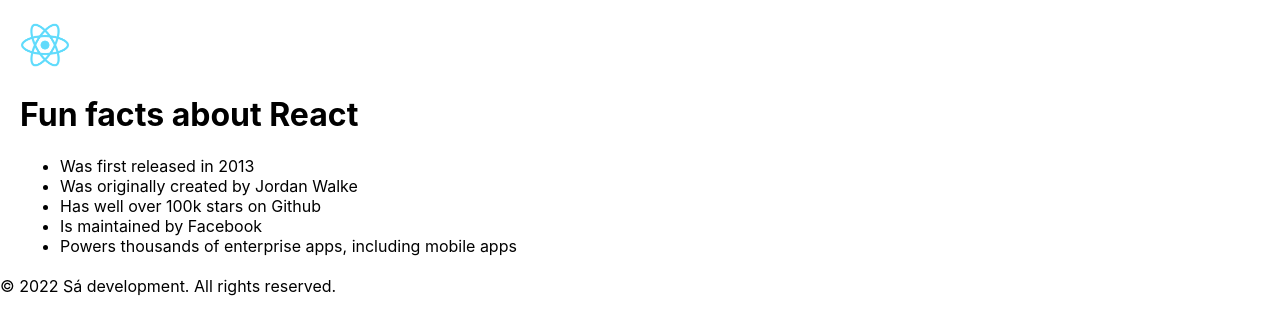
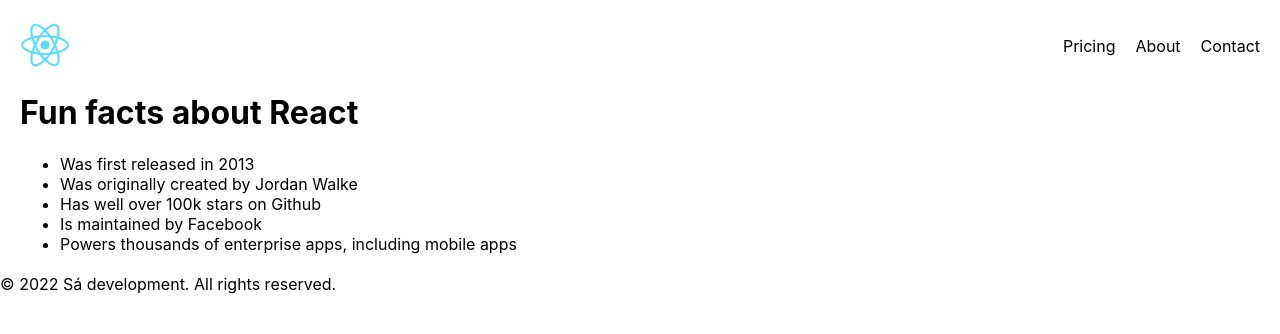
Before and after one commit to glauciellesa/React-scrimba, a React (Create React App) app: page / in a window 1280 px wide. Shown: the top 334 px of the page. Built offline with nearby package versions, Linux system fonts and the light colour scheme.

Commit message:
Add navbar in Header

```diff
--- a/src/components/Header.jsx
+++ b/src/components/Header.jsx
@@ -4,17 +4,31 @@
 export default () => {
   return (
     <nav>
-      <Logo>
+      <NavStyled>
         <img src={reactLogo} alt="React's logo" />
-      </Logo>
+
+        <ul>
+          <li>Pricing</li>
+          <li>About</li>
+          <li>Contact</li>
+        </ul>
+      </NavStyled>
     </nav>
   );
 };
 
-const Logo = styled.div`
+const NavStyled = styled.div`
   margin: 20px;
+  display: flex;
+  justify-content: space-between;
+
   img {
     width: 50px;
     height: 50px;
   }
+  ul {
+    display: flex;
+    gap: 20px;
+    list-style: none;
+  }
 `;
--- a/src/pages/App.jsx
+++ b/src/pages/App.jsx
@@ -1,12 +1,12 @@
 import Footer from "../components/Footer";
 import Header from "../components/Header";
-import Index from "../components/Index";
+import MainContent from "../components/MainContent";
 
 export default () => {
   return (
     <>
       <Header />
-      <Index />
+      <MainContent />
       <Footer />
     </>
   );
```
Also changed, not shown: src/components/MainContent.jsx (renamed from src/components/Index.jsx).
